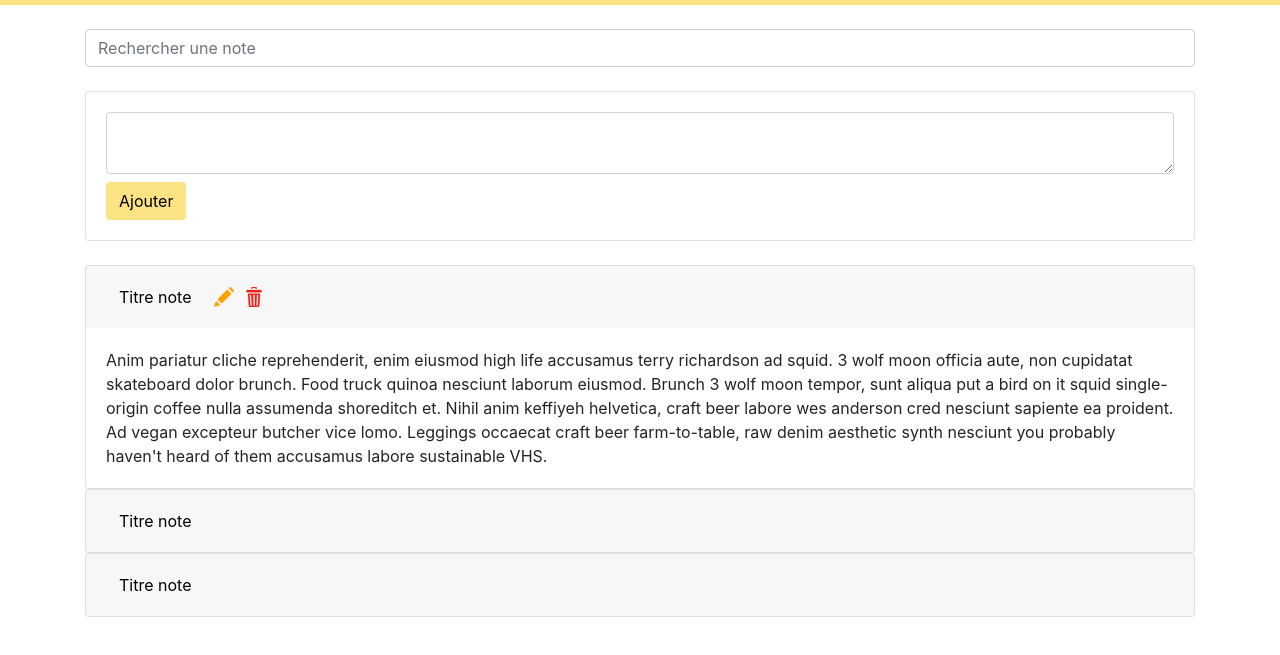
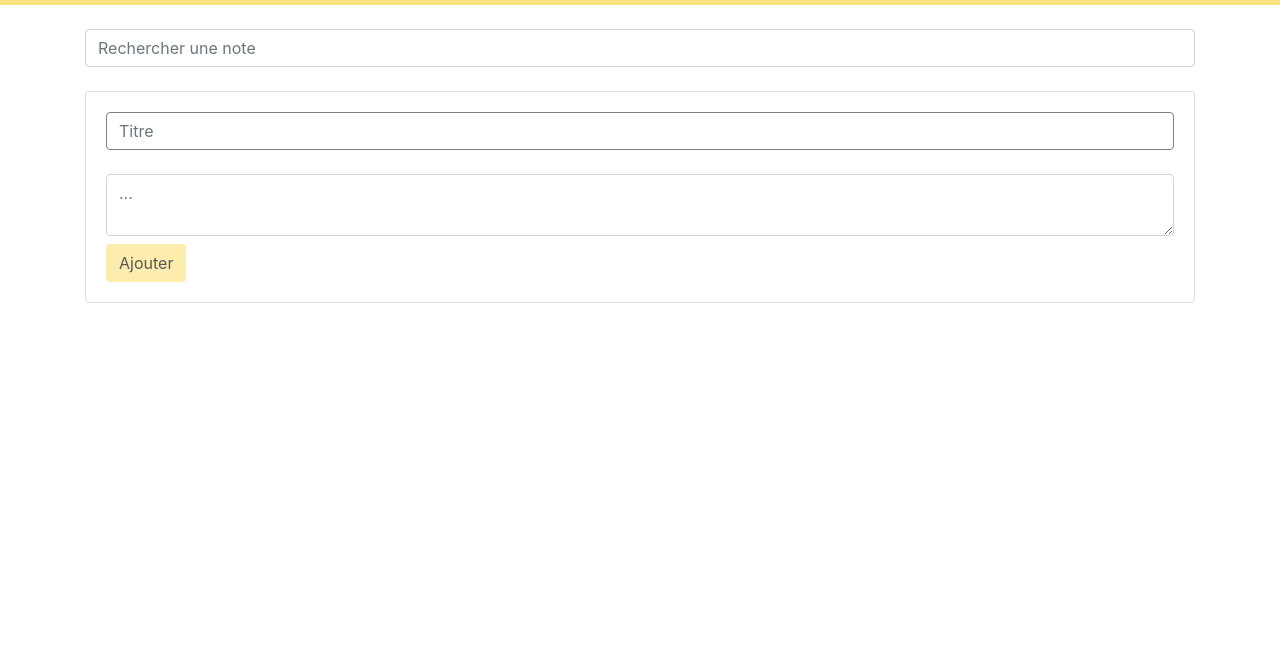
Before and after one commit to nrochard/notesApp_Vue, a plain HTML site: page index.html in a window 1280 px wide. Both pictures are taken after a click on the picture 1249 px from the left and 31 px from the top of the page. Shown: the part 59-714 px from the top of the page. Drawn offline with nearby package versions, Linux system fonts and the light colour scheme.

Commit message:
add note with title and body ok

```diff
--- a/index.html
+++ b/index.html
@@ -20,7 +20,7 @@
 <body id="app">
     <nav class="navbar navbar-light justify-content-between">
         <a class="navbar-brand">Notes</a>
-        <img @click="addNote" class="create_note" src="img/plus.png">
+        <img @click="displayFormNote" class="create_note" src="img/plus.png">
       </nav>
 
     <div class="container">
@@ -31,17 +31,20 @@
 
           <div v-if="seenAddNote" class="card mt-4 mb-4 div_add_note" style="width: 100%;">
             <div class="card-body">
-                <textarea class="form-control" aria-label="With textarea"></textarea>
-                <a href="#" class="btn btn_add_note mt-2">Ajouter</a>
+                <form @submit.prevent="addNote">
+                  <input type="text" class="form-control" v-model="titleNote" placeholder="Titre" v-focus />
+                  <textarea  v-model="bodyNote" class="form-control mt-4" aria-label="With textarea" placeholder="..."></textarea>
+                  <button type="submit" class="btn btn_add_note mt-2" :disabled="!bodyNote.trim() || !titleNote.trim()">Ajouter</button>
+                </form>
             </div>
         </div>
 
           <div id="accordion">
-            <div class="card">
+            <div class="card"  v-for="note in notes">
               <div class="card-header" id="headingOne">
                 <h5 class="mb-0">
                   <button class="btn btn-link" data-toggle="collapse" data-target="#collapseOne" aria-expanded="true" aria-controls="collapseOne">
-                    Titre note
+                    {{ note.title }}
                   </button>
                   <a href=""><img class="edit_note" src="img/pencil.png"></a>
                   <a href=""><img  class="delete_note" src="img/delete.png"></a>
@@ -50,35 +53,7 @@
 
               <div id="collapseOne" class="collapse show" aria-labelledby="headingOne" data-parent="#accordion">
                 <div class="card-body">
-                  Anim pariatur cliche reprehenderit, enim eiusmod high life accusamus terry richardson ad squid. 3 wolf moon officia aute, non cupidatat skateboard dolor brunch. Food truck quinoa nesciunt laborum eiusmod. Brunch 3 wolf moon tempor, sunt aliqua put a bird on it squid single-origin coffee nulla assumenda shoreditch et. Nihil anim keffiyeh helvetica, craft beer labore wes anderson cred nesciunt sapiente ea proident. Ad vegan excepteur butcher vice lomo. Leggings occaecat craft beer farm-to-table, raw denim aesthetic synth nesciunt you probably haven't heard of them accusamus labore sustainable VHS.
-                </div>
-              </div>
-            </div>
-            <div class="card">
-              <div class="card-header" id="headingTwo">
-                <h5 class="mb-0">
-                  <button class="btn btn-link collapsed" data-toggle="collapse" data-target="#collapseTwo" aria-expanded="false" aria-controls="collapseTwo">
-                    Titre note
-                  </button>
-                </h5>
-              </div>
-              <div id="collapseTwo" class="collapse" aria-labelledby="headingTwo" data-parent="#accordion">
-                <div class="card-body">
-                  Anim pariatur cliche reprehenderit, enim eiusmod high life accusamus terry richardson ad squid. 3 wolf moon officia aute, non cupidatat skateboard dolor brunch. Food truck quinoa nesciunt laborum eiusmod. Brunch 3 wolf moon tempor, sunt aliqua put a bird on it squid single-origin coffee nulla assumenda shoreditch et. Nihil anim keffiyeh helvetica, craft beer labore wes anderson cred nesciunt sapiente ea proident. Ad vegan excepteur butcher vice lomo. Leggings occaecat craft beer farm-to-table, raw denim aesthetic synth nesciunt you probably haven't heard of them accusamus labore sustainable VHS.
-                </div>
-              </div>
-            </div>
-            <div class="card">
-              <div class="card-header" id="headingThree">
-                <h5 class="mb-0">
-                  <button class="btn btn-link collapsed" data-toggle="collapse" data-target="#collapseThree" aria-expanded="false" aria-controls="collapseThree">
-                    Titre note
-                  </button>
-                </h5>
-              </div>
-              <div id="collapseThree" class="collapse" aria-labelledby="headingThree" data-parent="#accordion">
-                <div class="card-body">
-                  Anim pariatur cliche reprehenderit, enim eiusmod high life accusamus terry richardson ad squid. 3 wolf moon officia aute, non cupidatat skateboard dolor brunch. Food truck quinoa nesciunt laborum eiusmod. Brunch 3 wolf moon tempor, sunt aliqua put a bird on it squid single-origin coffee nulla assumenda shoreditch et. Nihil anim keffiyeh helvetica, craft beer labore wes anderson cred nesciunt sapiente ea proident. Ad vegan excepteur butcher vice lomo. Leggings occaecat craft beer farm-to-table, raw denim aesthetic synth nesciunt you probably haven't heard of them accusamus labore sustainable VHS.
+                  {{ note.content }}
                 </div>
               </div>
             </div>
--- a/js/app.js
+++ b/js/app.js
@@ -3,17 +3,33 @@ const options = {
         return {
             seenAddNote : false,
             search : "",
+            bodyNote: "",
+            notes: [],
+            titleNote: "",
         }
     },
     methods : {
         changed(){
             console.log(this.search);
         },
-        addNote(){
+        displayFormNote(){
             if (!this.seenAddNote)
                 this.seenAddNote = true;
             else
                 this.seenAddNote = false;
+        },
+        addNote(){
+            if (!this.bodyNote || !this.titleNote) {
+                return;
+            }
+            const bodyNote = {
+                id: Date.now(),
+                content: this.bodyNote,
+                title: this.titleNote
+            };
+            this.notes.unshift(bodyNote);
+            this.bodyNote = "";
+            this.titleNote = "";
         }
     }
 }
```
